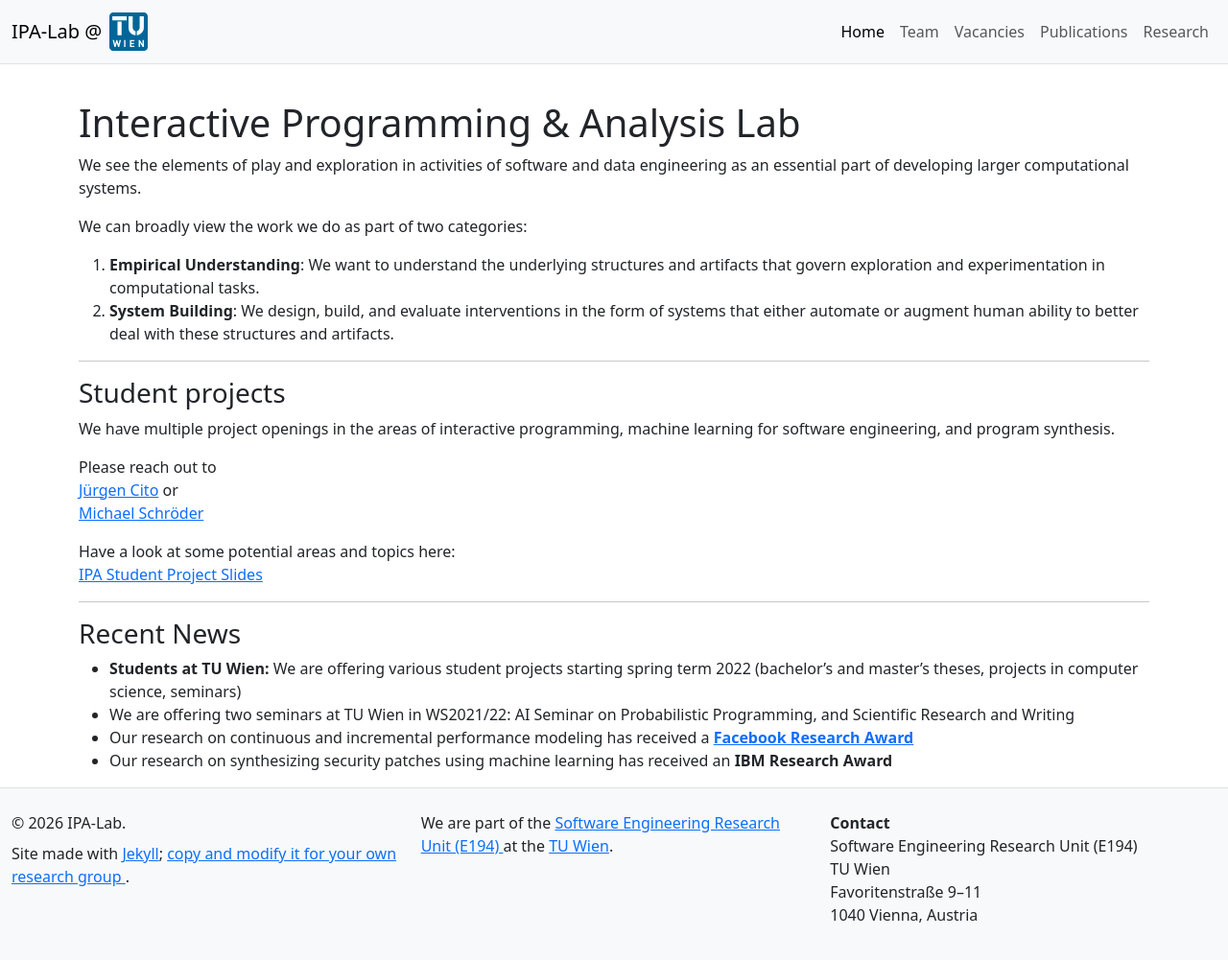
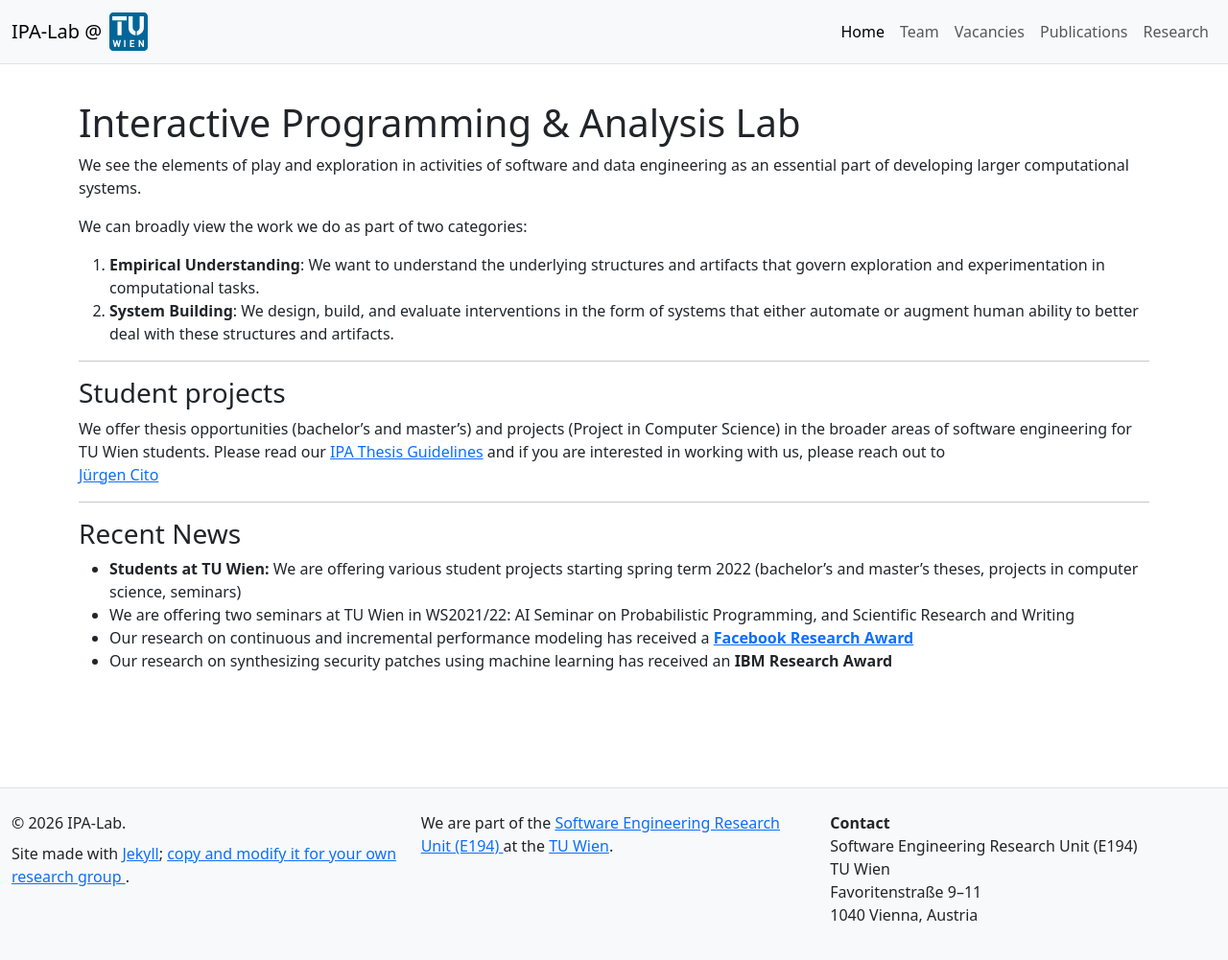
Before and after one commit to ipa-lab/ipa-lab.github.io, a Jekyll site: the page built from index.md, in a window 1280 px wide and 1006 px high. Shown: the top 1001 px of the window at 96% size. Built offline with Jekyll 4.4.1, drawn with Linux system fonts in a browser that asks for light colours.

Commit message:
Rewords thesis opportunities and adds links to IPA guidelines

```diff
--- a/index.md
+++ b/index.md
@@ -17,14 +17,9 @@ We can broadly view the work we do as part of two categories:
 
 ### Student projects
 
-We have multiple project openings in the areas of interactive programming, machine learning for software engineering, and program synthesis.
-
-Please reach out to
-[Jürgen Cito](mailto:juergen.cito@tuwien.ac.at) or
-[Michael Schröder](mailto:michael.schroeder@tuwien.ac.at)
-
-Have a look at some potential areas and topics here:
-[IPA Student Project Slides](https://docs.google.com/presentation/d/1HhjsZSCjLjruQMBr701scHMYj-3YIdcoAUagHm_4Buw/edit?usp=sharing)
+We offer thesis opportunities (bachelor's and master's) and projects (Project in Computer Science) in the broader areas of software engineering for TU Wien students.
+Please read our [IPA Thesis Guidelines](https://bit.ly/ipa-thesis) and if you are interested in working with us, please reach out to
+[Jürgen Cito](mailto:juergen.cito@tuwien.ac.at)
 
 ---
 
```
